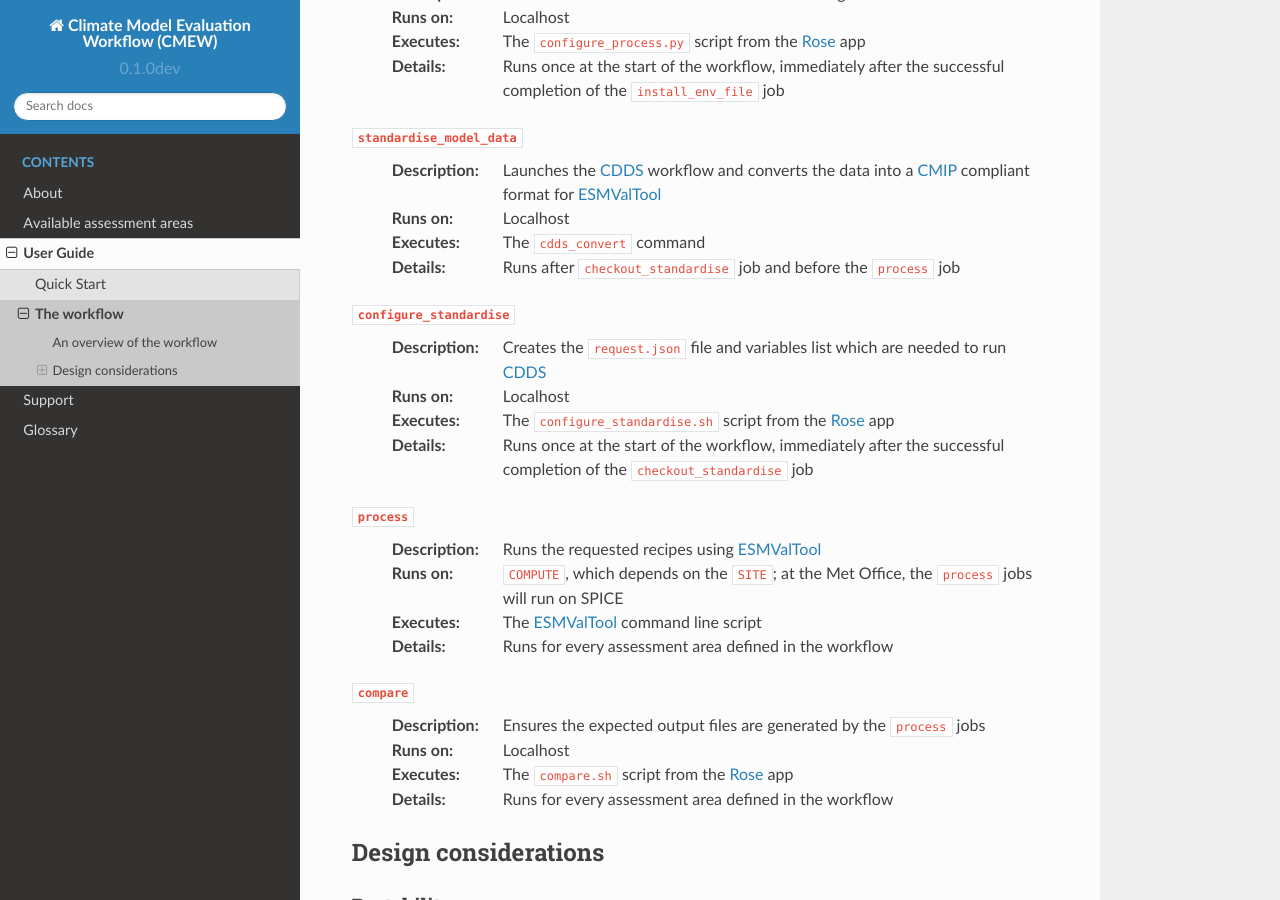
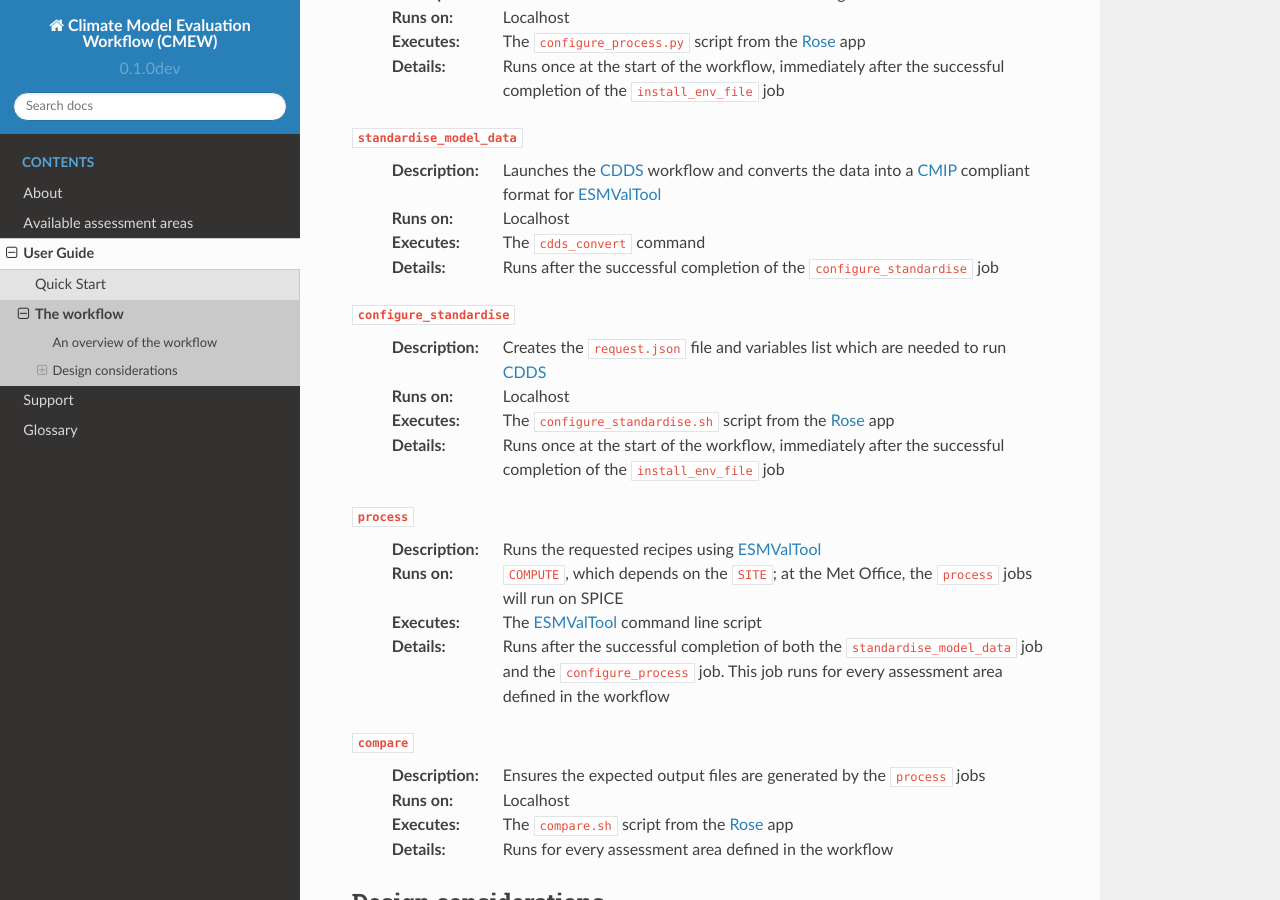
Before and after one commit to MetOffice/CMEW, a Sphinx documentation site: the page built from doc/source/user_guide/workflow.rst, in a window 1280 px wide and 900 px high, scrolled down 466 px. Built offline with Sphinx 7.4.7 and the Read the Docs theme 2.0.0, drawn with Linux system fonts in a browser that asks for light colours.

Commit message:
#106: updated configure_process job, standardise_model_data job, and process job descriptions in user_guide docs

```diff
--- a/doc/source/user_guide/workflow.rst
+++ b/doc/source/user_guide/workflow.rst
@@ -40,7 +40,7 @@ An overview of the workflow
   :Executes:
      The ``cdds_convert`` command
   :Details:
-     Runs after ``checkout_standardise`` job and before the ``process`` job
+     Runs after the successful completion of the ``configure_standardise`` job
 
 ``configure_standardise``
   :Description:
@@ -51,7 +51,7 @@ An overview of the workflow
      The ``configure_standardise.sh`` script from the |Rose| app
   :Details:
      Runs once at the start of the workflow, immediately after the successful
-     completion of the ``checkout_standardise`` job
+     completion of the ``install_env_file`` job
 
 ``process``
   :Description:
@@ -62,7 +62,9 @@ An overview of the workflow
   :Executes:
      The |ESMValTool| command line script
   :Details:
-     Runs for every assessment area defined in the workflow
+     Runs after the successful completion of both the ``standardise_model_data`` job
+     and the ``configure_process`` job. This job runs for every assessment area
+     defined in the workflow
 
 ``compare``
   :Description:
```
